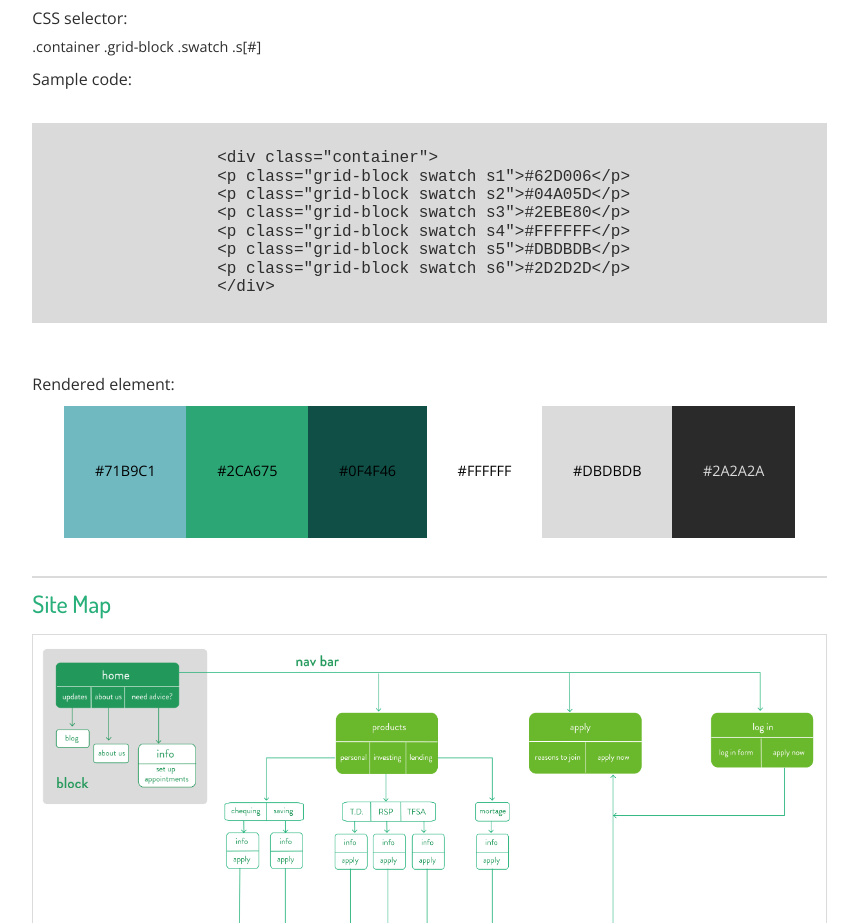
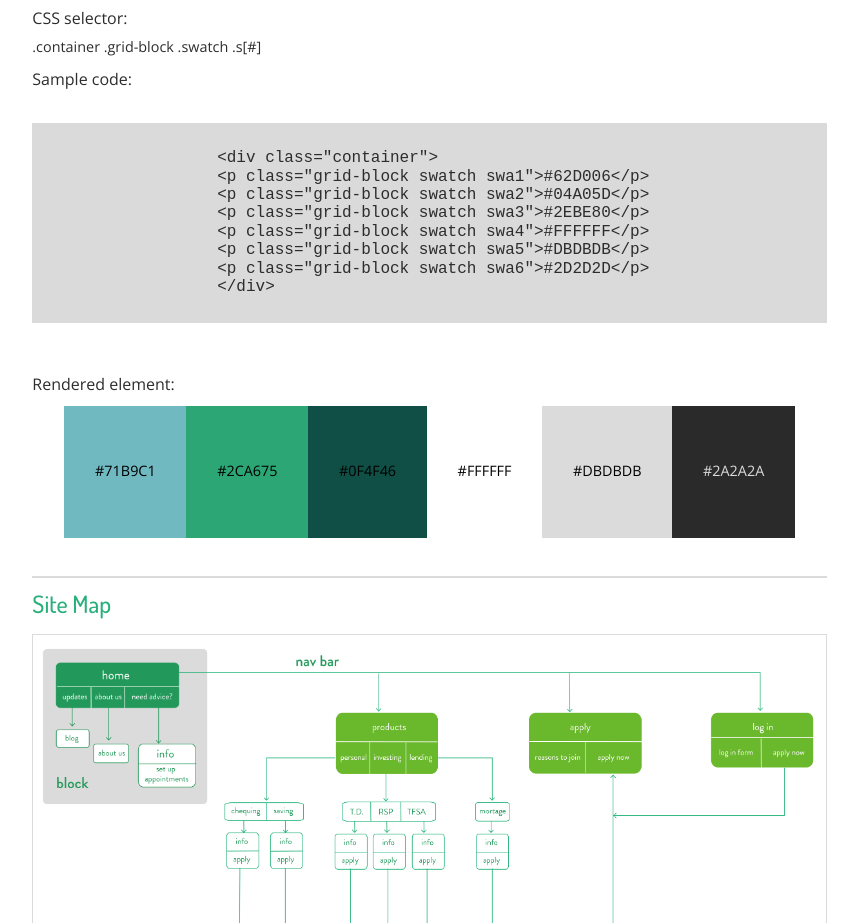
Before and after one commit to TaylorWilkinson/P02---IAT339, a plain HTML site: page styleguide.html in a window 1280 px wide. Shown: the part 7046-7969 px from the top of the page, without its empty margins (389-1247 px from the left). Drawn offline with nearby package versions, Linux system fonts and the light colour scheme.

Commit message:
change naming convention in colour swatches

```diff
--- a/css/styleguide.css
+++ b/css/styleguide.css
@@ -480,22 +480,22 @@ max-width:100%;
   color: #000;
 }
 
-.s1 {
+.swa1 {
   background: #71B9C1;
 }
-.s2 {
+.swa2 {
   background: #2CA675;
 }
-.s3 {
+.swa3 {
   background: #0F4F46;
 }
-.s4 {
+.swa4 {
   background: #FFFFFF;
 }
-.s5 {
+.swa5 {
 background: #DBDBDB;
 }
-.s6 {
+.swa6 {
   background: #2A2A2A;
   color: #DBDBDB;
 }
--- a/styleguide.html
+++ b/styleguide.html
@@ -327,23 +327,23 @@
               <pre>
                 <code>
                   &lt;div class="container"&gt;
-                  &lt;p class="grid-block swatch s1"&gt;#62D006&lt;/p&gt;
-                  &lt;p class="grid-block swatch s2"&gt;#04A05D&lt;/p&gt;
-                  &lt;p class="grid-block swatch s3"&gt;#2EBE80&lt;/p&gt;
-                  &lt;p class="grid-block swatch s4"&gt;#FFFFFF&lt;/p&gt;
-                  &lt;p class="grid-block swatch s5"&gt;#DBDBDB&lt;/p&gt;
-                  &lt;p class="grid-block swatch s6"&gt;#2D2D2D&lt;/p&gt;
+                  &lt;p class="grid-block swatch swa1"&gt;#62D006&lt;/p&gt;
+                  &lt;p class="grid-block swatch swa2"&gt;#04A05D&lt;/p&gt;
+                  &lt;p class="grid-block swatch swa3"&gt;#2EBE80&lt;/p&gt;
+                  &lt;p class="grid-block swatch swa4"&gt;#FFFFFF&lt;/p&gt;
+                  &lt;p class="grid-block swatch swa5"&gt;#DBDBDB&lt;/p&gt;
+                  &lt;p class="grid-block swatch swa6"&gt;#2D2D2D&lt;/p&gt;
                   &lt;/div&gt;
                 </code>
               </pre>
               <h4>Rendered element:</h4>
               <div class="container">
-                <p class="grid-block swatch s1">#71B9C1</p>
-                <p class="grid-block swatch s2">#2CA675</p>
-                <p class="grid-block swatch s3">#0F4F46</p>
-                <p class="grid-block swatch s4">#FFFFFF</p>
-                <p class="grid-block swatch s5">#DBDBDB</p>
-                <p class="grid-block swatch s6">#2A2A2A</p>
+                <p class="grid-block swatch swa1">#71B9C1</p>
+                <p class="grid-block swatch swa2">#2CA675</p>
+                <p class="grid-block swatch swa3">#0F4F46</p>
+                <p class="grid-block swatch swa4">#FFFFFF</p>
+                <p class="grid-block swatch swa5">#DBDBDB</p>
+                <p class="grid-block swatch swa6">#2A2A2A</p>
               </div>
             </section>
 
```
